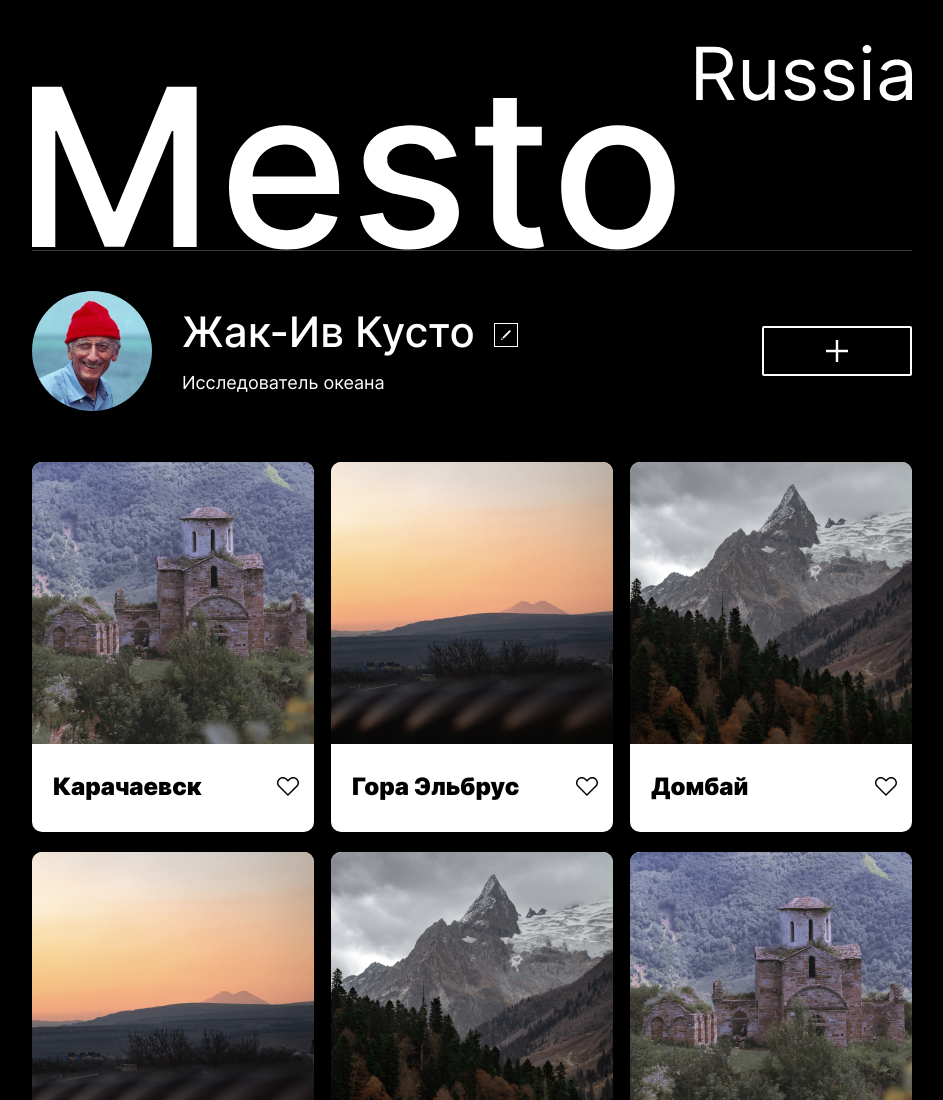
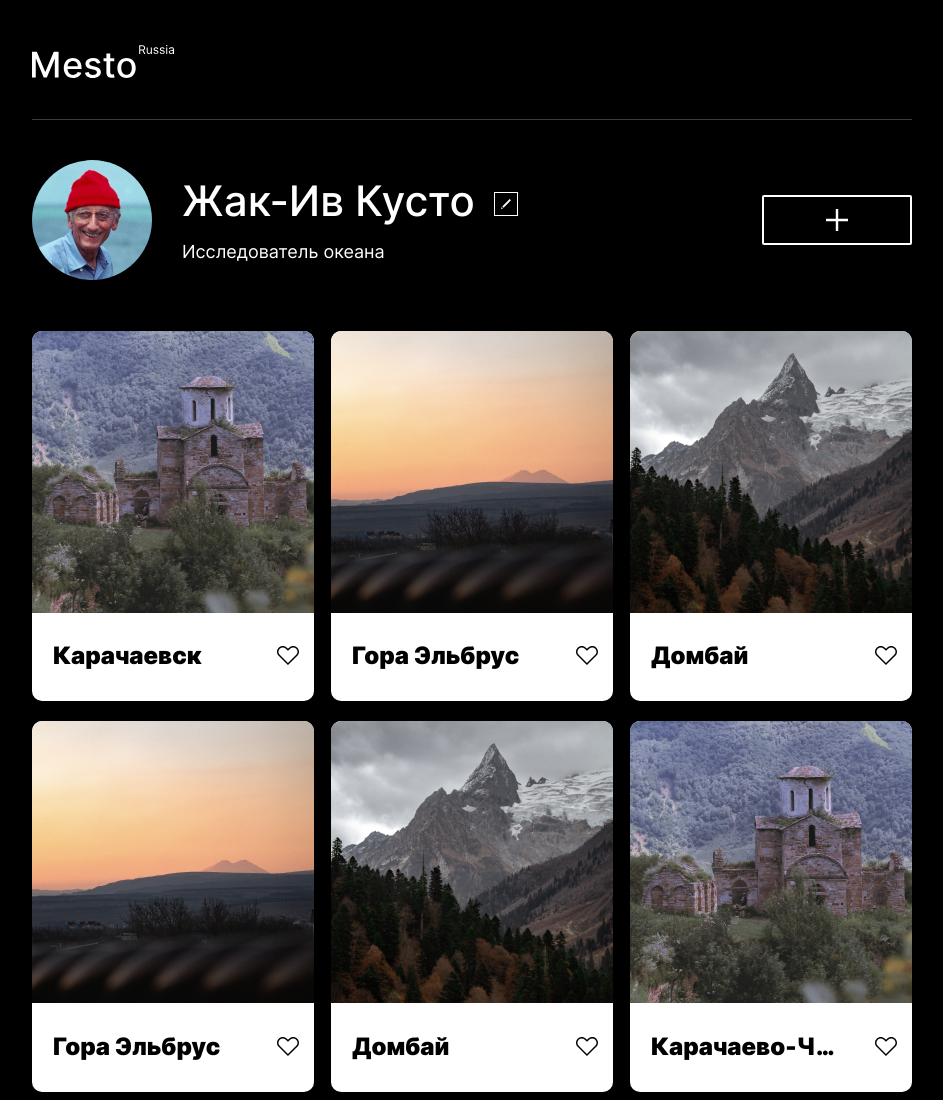
Before and after one commit to WildBeeJS/mesto-project, a plain HTML site: page index.html in a window 1280 px wide. Shown: the top 1100 px of the page, without its empty margins (168-1111 px from the left). Drawn offline with Linux system fonts and the light colour scheme.

Commit message:
Add files via upload

```diff
--- a/blocks/logo/logo.css
+++ b/blocks/logo/logo.css
@@ -1,8 +1,8 @@
 .logo {
   margin: 0;
   padding: 0;
-  max-width: 100%;
-  max-height: 100%;
+  max-width: 142px;
+  max-height: 33px;
 }
 
 @media screen and (max-width: 700px) {
```
